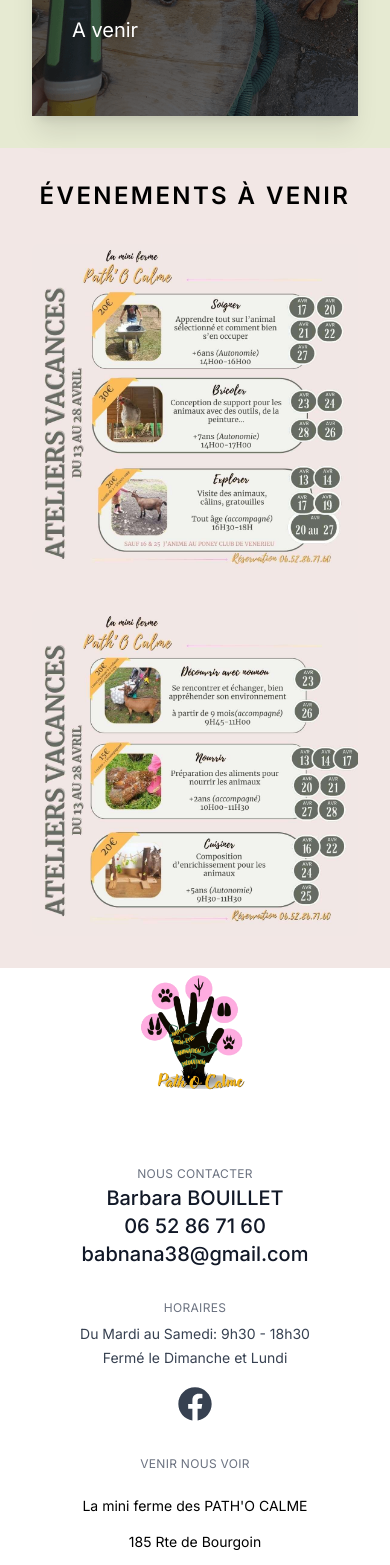
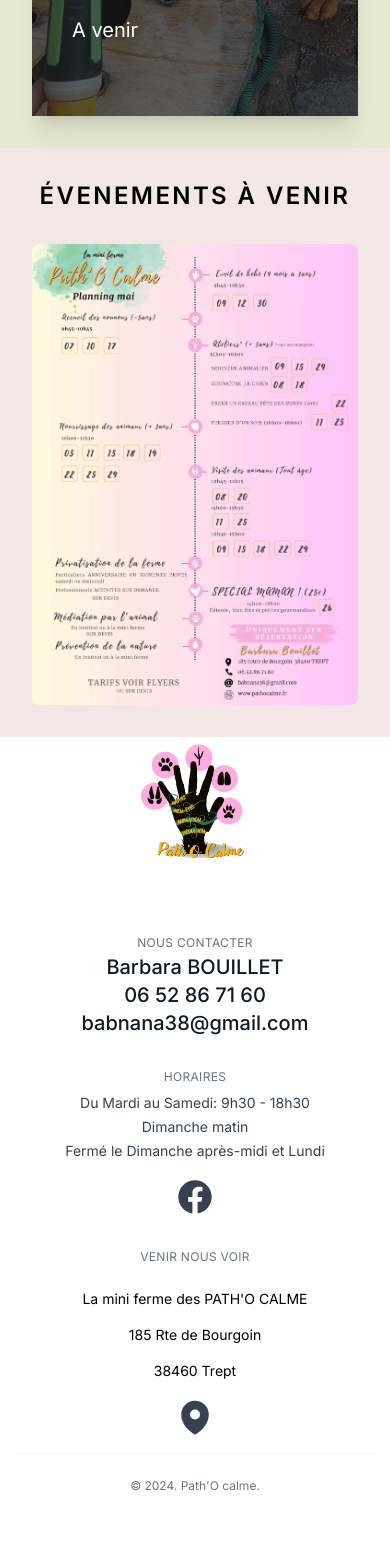
Before and after one commit to BenBBO/pathocalme, a Next.js app: page / in a window 390 px wide. Shown: the part 3533-5098 px from the top of the page. Built offline with nearby package versions, Linux system fonts and the light colour scheme; a web font is replaced by a local one.

Commit message:
retours Bab

```diff
--- a/src/app/animation/page.js
+++ b/src/app/animation/page.js
@@ -48,7 +48,7 @@
           title={"Atelier petit soigneur (2h)"}
           description={"Apprendre en s'amusant à prendre soin d'un animal afin de devenir responsable, de le connaître dans tous ses détails et passer un moment avec lui. Lors de l'acceuil d'un animal dans le foyer, toute la famille peut se former et avoir son 'certificat de capacité à prendre soin d'un animal'"}
           age={"À partir de 5 ans"}
-          footerLeft={"18€/participant"}
+          footerLeft={"20€/participant"}
           limite={"limité à 6 enfants"}
           footerRight={"60€/famille"} />
         <AnimationCard imageUrl={nourrissage.src}
--- a/src/app/components/footer/index.js
+++ b/src/app/components/footer/index.js
@@ -27,7 +27,8 @@
                         <ul className="mt-8 space-y-1 text-sm text-gray-700">
                             <li className="text-xs uppercase tracking-wide text-gray-500 mb-2">Horaires</li>
                             <li>Du Mardi au Samedi: 9h30 - 18h30</li>
-                            <li>Fermé le Dimanche et Lundi</li>
+                            <li>Dimanche matin</li>
+                            <li>Fermé le Dimanche après-midi et Lundi</li>
                         </ul>
                         <a
                             href="https://www.facebook.com/PathOCalme"
--- a/src/app/page.js
+++ b/src/app/page.js
@@ -98,9 +98,8 @@
         </section>
         <section className="p-8 bg-event">
           <h1 className="text-2xl font-semibold tracking-widest uppercase text-center mb-8">Évenements à venir</h1>
-          <div className="grid grid-cols-1 lg:grid-cols-2 gap-10">
-            <img className="h-auto max-w-full rounded-lg" loading="lazy" src="images/animation_avril1.jpg" alt="lapin" />
-            <img className="h-auto max-w-full rounded-lg" loading="lazy" src="images/animation_avril2.jpg" alt="lapin" />
+          <div className="grid grid-cols-1 gap-10 place-items-center">
+            <img className="h-auto max-w-full rounded-lg" loading="lazy" src="images/programme mai.jpg" alt="programme" />
           </div>
         </section>
         <a className="back-to-top fixed bottom-24 right-4 text-red-500 hover:text-red-600 focus:text-red-600" href="#intro" role="button" aria-label="Back to top">
```
Also changed, not shown: public/images/programme mai.jpg (added).
